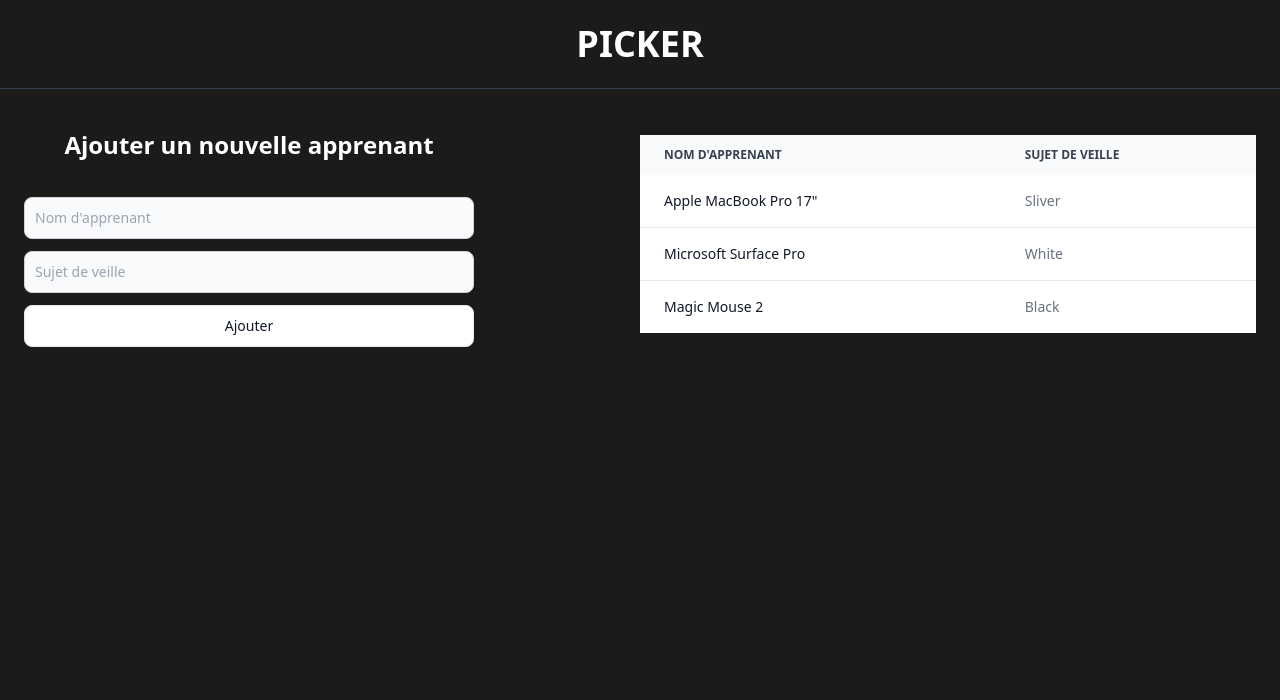
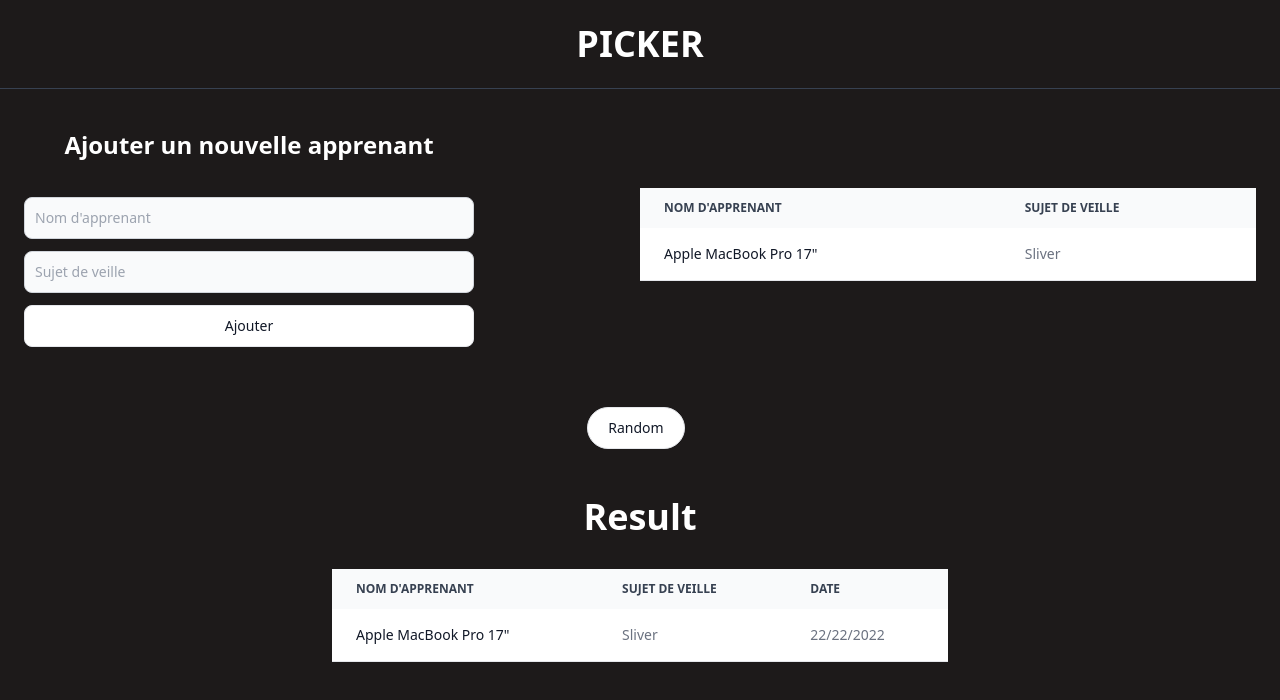
Before and after one commit to marouaneXan/Tirage_Sujet_Veille, a plain HTML site: page index.html in a window 1280 px wide. Drawn offline with nearby package versions, Linux system fonts and the light colour scheme.

Commit message:
finish frontend and styles

```diff
--- a/index.html
+++ b/index.html
@@ -13,10 +13,16 @@
     >
       <h1>PICKER</h1>
     </nav>
-    <div class="container flex flex-col items-center justify-between p-6 mx-auto md:flex-row">
+    <div
+      class="container flex flex-col items-center space-y-8 justify-between p-6 mx-auto md:flex-row md:space-y-0"
+    >
       <!--Form for adding new student and subject-->
       <form class="w-4/10 flex flex-col">
-        <h1 class="text-2xl font-bold text-white mb-5 text-center p-4 md:w-[450px]">Ajouter un nouvelle apprenant</h1>
+        <h1
+          class="text-2xl font-bold text-white mb-5 text-center p-4 md:w-[450px]"
+        >
+          Ajouter un nouvelle apprenant
+        </h1>
         <div>
           <input
             type="text"
@@ -35,10 +41,17 @@
             required
           />
         </div>
-        <button type="button" class="py-2.5 w-full mt-3 px-5 mr-2 mb-2 text-sm font-medium text-gray-900 focus:outline-none bg-white rounded-lg border border-gray-200 hover:bg-gray-100 hover:text-blue-700 focus:z-10 focus:ring-4 focus:ring-gray-200 dark:focus:ring-gray-700 dark:bg-gray-800 dark:text-gray-400 dark:border-gray-600 dark:hover:text-white dark:hover:bg-gray-700">Ajouter</button>
+        <button
+          type="button"
+          class="py-2.5 w-full mt-3 px-5 mr-2 mb-2 text-sm font-medium text-gray-900 focus:outline-none bg-white rounded-lg border border-gray-200 hover:bg-gray-100 hover:text-blue-700 focus:z-10 focus:ring-4 focus:ring-gray-200 dark:focus:ring-gray-700 dark:bg-gray-800 dark:text-gray-400 dark:border-gray-600 dark:hover:text-white dark:hover:bg-gray-700"
+        >
+          Ajouter
+        </button>
       </form>
       <!--Table for display all student with sujet de veille-->
-      <table class="w-1/2 text-sm text-left text-gray-500 dark:text-gray-400">
+      <table
+        class="w-full text-sm text-left text-gray-500 dark:text-gray-400 md:w-1/2"
+      >
         <thead
           class="text-xs text-gray-700 uppercase bg-gray-50 dark:bg-gray-700 dark:text-gray-400"
         >
@@ -57,26 +70,44 @@
             </th>
             <td class="py-4 px-6">Sliver</td>
           </tr>
+        </tbody>
+      </table>
+    </div>
+    <div class="container mx-auto p-4 text-center">
+      <button
+        type="button"
+        class="py-2.5 mt-3 px-5 mr-2 mb-2 text-sm font-medium text-gray-900 focus:outline-none bg-white rounded-full border border-gray-200 hover:bg-gray-100 hover:text-blue-700 focus:z-10 focus:ring-4 focus:ring-gray-200 dark:focus:ring-gray-700 dark:bg-gray-800 dark:text-gray-400 dark:border-gray-600 dark:hover:text-white dark:hover:bg-gray-700"
+      >
+        Random
+      </button>
+    </div>
+    <div class="flex flex-col p-6 mx-auto items-center space-y-8 ">
+      <h1 class="text-center text-4xl font-bold text-white">Result</h1>
+      <table
+        class="w-full text-sm text-left text-gray-500 dark:text-gray-400 md:w-1/2"
+      >
+        <thead
+          class="text-xs text-gray-700 uppercase bg-gray-50 dark:bg-gray-700 dark:text-gray-400"
+        >
+          <tr>
+            <th scope="col" class="py-3 px-6">Nom d'apprenant</th>
+            <th scope="col" class="py-3 px-6">Sujet de veille</th>
+            <th scope="col" class="py-3 px-6">Date</th>
+          </tr>
+        </thead>
+        <tbody>
           <tr class="bg-white border-b dark:bg-gray-800 dark:border-gray-700">
             <th
               scope="row"
               class="py-4 px-6 font-medium text-gray-900 whitespace-nowrap dark:text-white"
             >
-              Microsoft Surface Pro
+              Apple MacBook Pro 17"
             </th>
-            <td class="py-4 px-6">White</td>
-          </tr>
-          <tr class="bg-white dark:bg-gray-800">
-            <th
-              scope="row"
-              class="py-4 px-6 font-medium text-gray-900 whitespace-nowrap dark:text-white"
-            >
-              Magic Mouse 2
-            </th>
-            <td class="py-4 px-6">Black</td>
+            <td class="py-4 px-6">Sliver</td>
+            <td class="py-4 px-6">22/22/2022</td>
           </tr>
         </tbody>
-      </table
+      </table>
     </div>
   </body>
 </html>
```
Also changed, not shown: index.js (added).
